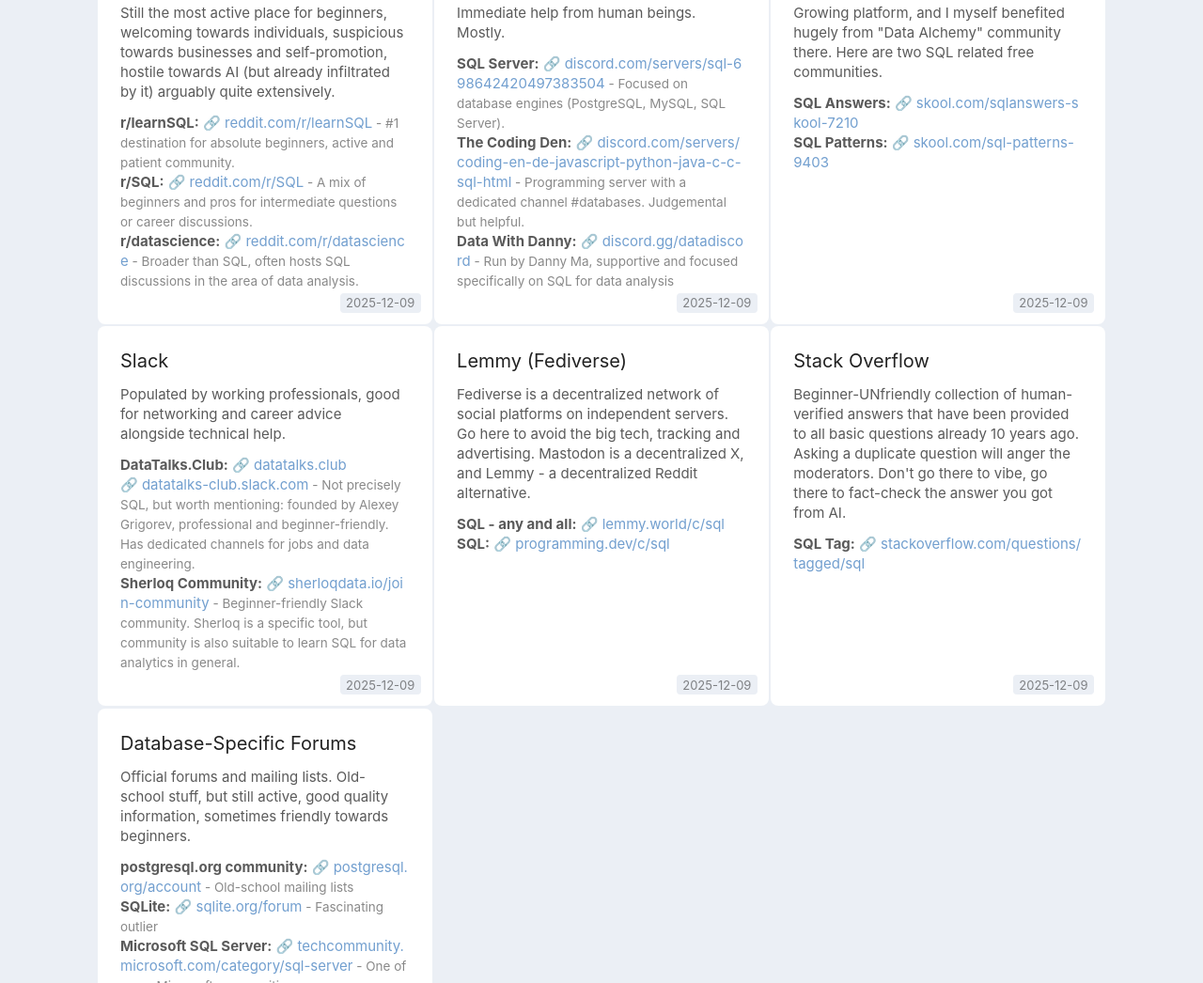
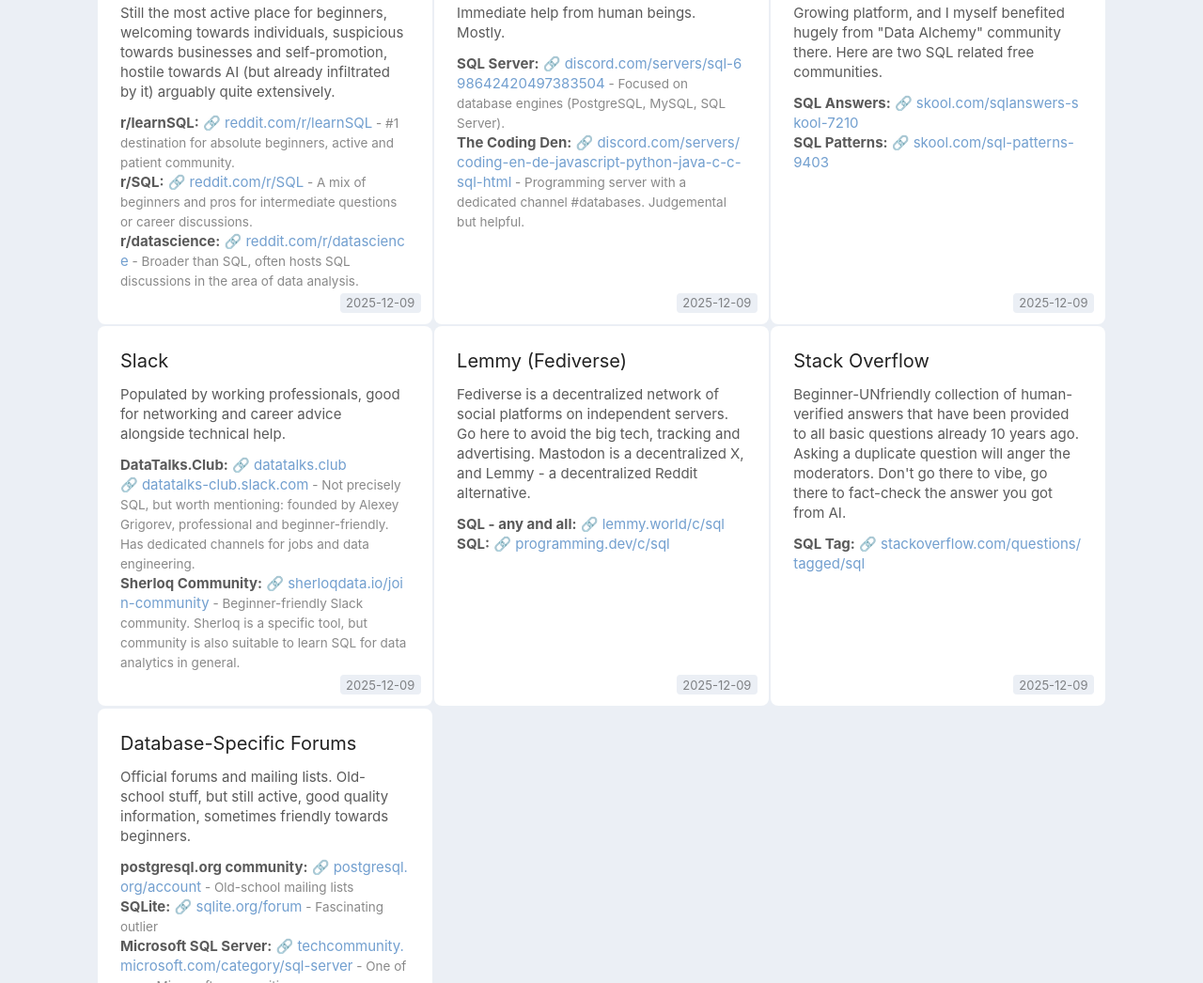
Before and after one commit to zezere/best-resources-to-learn-sql, a plain HTML site: page index.html in a window 1280 px wide. Shown: the part 2557-3603 px from the top of the page at 94% size. Drawn offline with Linux system fonts and the light colour scheme.

Commit message:
Remove Data With Danny from Discord section (not publicly accessible)

```diff
--- a/index.html
+++ b/index.html
@@ -184,7 +184,6 @@
                     <div class="links">
                         <div><strong>SQL Server:</strong> <span>🔗 </span><a href="https://discord.com/servers/sql-698642420497383504" target="_blank" rel="noopener noreferrer" class="resource-link">discord.com/servers/sql-698642420497383504</a><span style="font-size: 0.9em; color: var(--color-muted-extra); white-space: normal; word-break: break-word; overflow-wrap: break-word; display: inline;"> - Focused on database engines (PostgreSQL, MySQL, SQL Server).</span></div>
                         <div><strong>The Coding Den:</strong> <span>🔗 </span><a href="https://discord.com/servers/coding-en-de-javascript-python-java-c-c-sql-html-693908458986143824" target="_blank" rel="noopener noreferrer" class="resource-link">discord.com/servers/coding-en-de-javascript-python-java-c-c-sql-html</a><span style="font-size: 0.9em; color: var(--color-muted-extra); white-space: normal; word-break: break-word; overflow-wrap: break-word; display: inline;"> - Programming server with a dedicated channel #databases. Judgemental but helpful.</span></div>
-                        <div><strong>Data With Danny:</strong> <span>🔗 </span><a href="https://discord.gg/datadiscord" target="_blank" rel="noopener noreferrer" class="resource-link">discord.gg/datadiscord</a><span style="font-size: 0.9em; color: var(--color-muted-extra); white-space: normal; word-break: break-word; overflow-wrap: break-word; display: inline;"> - Run by Danny Ma, supportive and focused specifically on SQL for data analysis</span></div>
                     </div>
                     <span class="updated-tag">2025-12-09</span>
                 </div>
```
